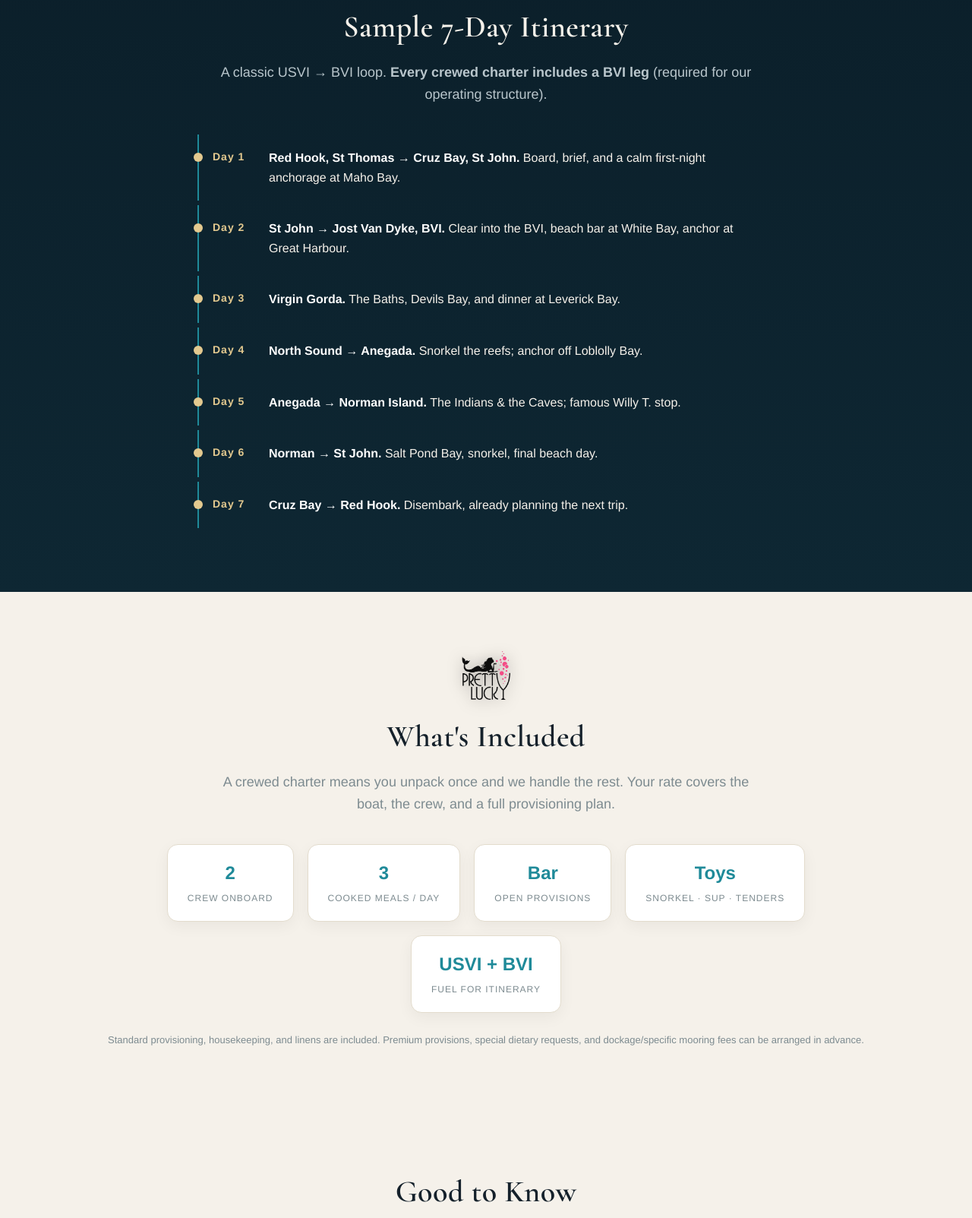
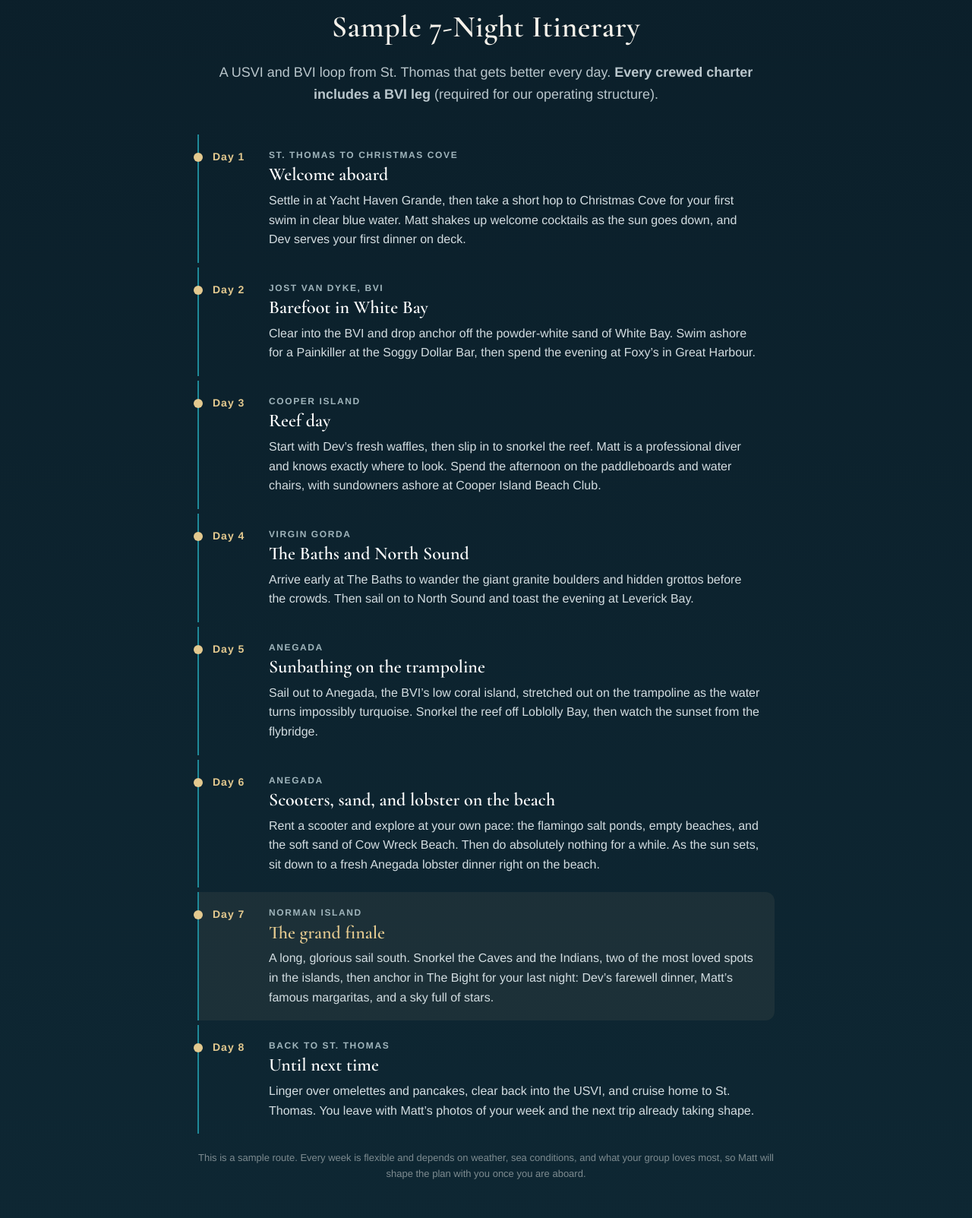
Before and after one commit to ericbelcastle-sys/sailprettylucky-source, a plain HTML site: page index.html in a window 1280 px wide. Shown: the part 4971-6574 px from the top of the page at 76% size. Drawn offline with nearby package versions, Linux system fonts and the light colour scheme.

Commit message:
Itinerary: 8-day crescendo route from St. Thomas, day cards; Dev breakfast line
- Rewrite Sample Itinerary as a 7-night loop: Christmas Cove, Jost Van Dyke (White Bay, Soggy Dollar, Foxy's), Cooper Island reef, Virgin Gorda (The Baths, North Sound, Leverick Bay), two Anegada days (trampoline sail, Loblolly reef, scooter exploring, beach lobster dinner), Norman Island finale (Caves, Indians, The Bight), return to St. Thomas
- Day cards with place label, serif headline and short copy; Day 7 finale highlighted; flexible, weather-dependent note
- Dev bio: breakfast from scratch with fluffy omelettes, pancakes, and fresh waffles
- Cache bump styles.css v=9 (index + terms)

```diff
--- a/assets/css/styles.css
+++ b/assets/css/styles.css
@@ -81,6 +81,12 @@ h2{font-size:clamp(26px,4vw,40px);letter-spacing:.5px;margin-bottom:14px;text-al
 .itinerary li::before{content:"";position:absolute;left:-7px;top:24px;width:12px;height:12px;border-radius:50%;background:var(--gold2)}
 .day{position:absolute;left:18px;top:18px;font-weight:800;color:var(--gold2);font-size:14px;letter-spacing:1px}
 .itinerary strong{color:#fff}
+.itinerary__place{margin:0 0 2px;font-size:12px;font-weight:700;letter-spacing:1.6px;text-transform:uppercase;color:#9fb4bb}
+.itinerary__title{margin:0 0 6px;font-family:'Cormorant Garamond',Georgia,'Times New Roman',serif;font-size:24px;font-weight:600;line-height:1.2;color:#fff}
+.itinerary__text{margin:0;color:#d3dde1;line-height:1.6}
+.itinerary__item--finale{background:rgba(227,201,143,.07);border-left-color:var(--gold2);border-radius:0 12px 12px 0}
+.itinerary__item--finale .itinerary__title{color:var(--gold2)}
+.itinerary__note{max-width:760px;margin:22px auto 0;text-align:center}
 
 /* CALENDAR */
 .cal{max-width:560px;margin:0 auto;background:#fff;border:1px solid #e3dccd;border-radius:16px;padding:22px;box-shadow:0 10px 30px rgba(0,0,0,.06)}
--- a/index.html
+++ b/index.html
@@ -53,7 +53,7 @@
 }
 </script>
 
-<link rel="stylesheet" href="assets/css/styles.css?v=8" />
+<link rel="stylesheet" href="assets/css/styles.css?v=9" />
 </head>
 <body>
 <!-- ============ NAV ============ -->
@@ -421,17 +421,59 @@
   <!-- ============ ITINERARY ============ -->
   <section class="section section--dark" id="itinerary">
     <div class="container">
-      <h2>Sample 7-Day Itinerary</h2>
-      <p class="lead">A classic USVI → BVI loop. <strong>Every crewed charter includes a BVI leg</strong> (required for our operating structure).</p>
+      <h2>Sample 7-Night Itinerary</h2>
+      <p class="lead">A USVI and BVI loop from St. Thomas that gets better every day. <strong>Every crewed charter includes a BVI leg</strong> (required for our operating structure).</p>
       <ol class="itinerary">
-        <li><span class="day">Day 1</span><strong>Red Hook, St Thomas → Cruz Bay, St John.</strong> Board, brief, and a calm first-night anchorage at Maho Bay.</li>
-        <li><span class="day">Day 2</span><strong>St John → Jost Van Dyke, BVI.</strong> Clear into the BVI, beach bar at White Bay, anchor at Great Harbour.</li>
-        <li><span class="day">Day 3</span><strong>Virgin Gorda.</strong> The Baths, Devils Bay, and dinner at Leverick Bay.</li>
-        <li><span class="day">Day 4</span><strong>North Sound → Anegada.</strong> Snorkel the reefs; anchor off Loblolly Bay.</li>
-        <li><span class="day">Day 5</span><strong>Anegada → Norman Island.</strong> The Indians &amp; the Caves; famous Willy T. stop.</li>
-        <li><span class="day">Day 6</span><strong>Norman → St John.</strong> Salt Pond Bay, snorkel, final beach day.</li>
-        <li><span class="day">Day 7</span><strong>Cruz Bay → Red Hook.</strong> Disembark, already planning the next trip.</li>
+        <li class="itinerary__item">
+          <span class="day">Day 1</span>
+          <p class="itinerary__place">St. Thomas to Christmas Cove</p>
+          <h3 class="itinerary__title">Welcome aboard</h3>
+          <p class="itinerary__text">Settle in at Yacht Haven Grande, then take a short hop to Christmas Cove for your first swim in clear blue water. Matt shakes up welcome cocktails as the sun goes down, and Dev serves your first dinner on deck.</p>
+        </li>
+        <li class="itinerary__item">
+          <span class="day">Day 2</span>
+          <p class="itinerary__place">Jost Van Dyke, BVI</p>
+          <h3 class="itinerary__title">Barefoot in White Bay</h3>
+          <p class="itinerary__text">Clear into the BVI and drop anchor off the powder-white sand of White Bay. Swim ashore for a Painkiller at the Soggy Dollar Bar, then spend the evening at Foxy&rsquo;s in Great Harbour.</p>
+        </li>
+        <li class="itinerary__item">
+          <span class="day">Day 3</span>
+          <p class="itinerary__place">Cooper Island</p>
+          <h3 class="itinerary__title">Reef day</h3>
+          <p class="itinerary__text">Start with Dev&rsquo;s fresh waffles, then slip in to snorkel the reef. Matt is a professional diver and knows exactly where to look. Spend the afternoon on the paddleboards and water chairs, with sundowners ashore at Cooper Island Beach Club.</p>
+        </li>
+        <li class="itinerary__item">
+          <span class="day">Day 4</span>
+          <p class="itinerary__place">Virgin Gorda</p>
+          <h3 class="itinerary__title">The Baths and North Sound</h3>
+          <p class="itinerary__text">Arrive early at The Baths to wander the giant granite boulders and hidden grottos before the crowds. Then sail on to North Sound and toast the evening at Leverick Bay.</p>
+        </li>
+        <li class="itinerary__item">
+          <span class="day">Day 5</span>
+          <p class="itinerary__place">Anegada</p>
+          <h3 class="itinerary__title">Sunbathing on the trampoline</h3>
+          <p class="itinerary__text">Sail out to Anegada, the BVI&rsquo;s low coral island, stretched out on the trampoline as the water turns impossibly turquoise. Snorkel the reef off Loblolly Bay, then watch the sunset from the flybridge.</p>
+        </li>
+        <li class="itinerary__item">
+          <span class="day">Day 6</span>
+          <p class="itinerary__place">Anegada</p>
+          <h3 class="itinerary__title">Scooters, sand, and lobster on the beach</h3>
+          <p class="itinerary__text">Rent a scooter and explore at your own pace: the flamingo salt ponds, empty beaches, and the soft sand of Cow Wreck Beach. Then do absolutely nothing for a while. As the sun sets, sit down to a fresh Anegada lobster dinner right on the beach.</p>
+        </li>
+        <li class="itinerary__item itinerary__item--finale">
+          <span class="day">Day 7</span>
+          <p class="itinerary__place">Norman Island</p>
+          <h3 class="itinerary__title">The grand finale</h3>
+          <p class="itinerary__text">A long, glorious sail south. Snorkel the Caves and the Indians, two of the most loved spots in the islands, then anchor in The Bight for your last night: Dev&rsquo;s farewell dinner, Matt&rsquo;s famous margaritas, and a sky full of stars.</p>
+        </li>
+        <li class="itinerary__item">
+          <span class="day">Day 8</span>
+          <p class="itinerary__place">Back to St. Thomas</p>
+          <h3 class="itinerary__title">Until next time</h3>
+          <p class="itinerary__text">Linger over omelettes and pancakes, clear back into the USVI, and cruise home to St. Thomas. You leave with Matt&rsquo;s photos of your week and the next trip already taking shape.</p>
+        </li>
       </ol>
+      <p class="fine itinerary__note">This is a sample route. Every week is flexible and depends on weather, sea conditions, and what your group loves most, so Matt will shape the plan with you once you are aboard.</p>
     </div>
   </section>
 
@@ -492,7 +534,7 @@
         <article class="crew__card">
           <div class="crew__role">Chef &amp; First Mate</div>
           <h3 class="crew__name">Devaney &ldquo;Dev&rdquo; Barnard</h3>
-          <p class="crew__bio">Dev brings real passion to the galley and a gift for making every plate as appetizing as it is delicious. Her specialties include fresh sourdough bread baked daily, pasta made from scratch, local seafood delicacies, and a decadent chocolate temptation dessert. Breakfast is made from scratch too, with fresh waffles to start your day. Her cooking also draws on her South African roots and her travels.</p>
+          <p class="crew__bio">Dev brings real passion to the galley and a gift for making every plate as appetizing as it is delicious. Her specialties include fresh sourdough bread baked daily, pasta made from scratch, local seafood delicacies, and a decadent chocolate temptation dessert. Breakfast is made from scratch too, with fluffy omelettes, pancakes, and fresh waffles to start your day. Her cooking also draws on her South African roots and her travels.</p>
         </article>
       </div>
       <p class="fine">Owned by Wendy and Eric, who cared for <em>Pretty Lucky</em> privately in the Caribbean for years before sharing her with charter guests.</p>
```
Also changed, not shown: terms.html (+1 -1 lines).
